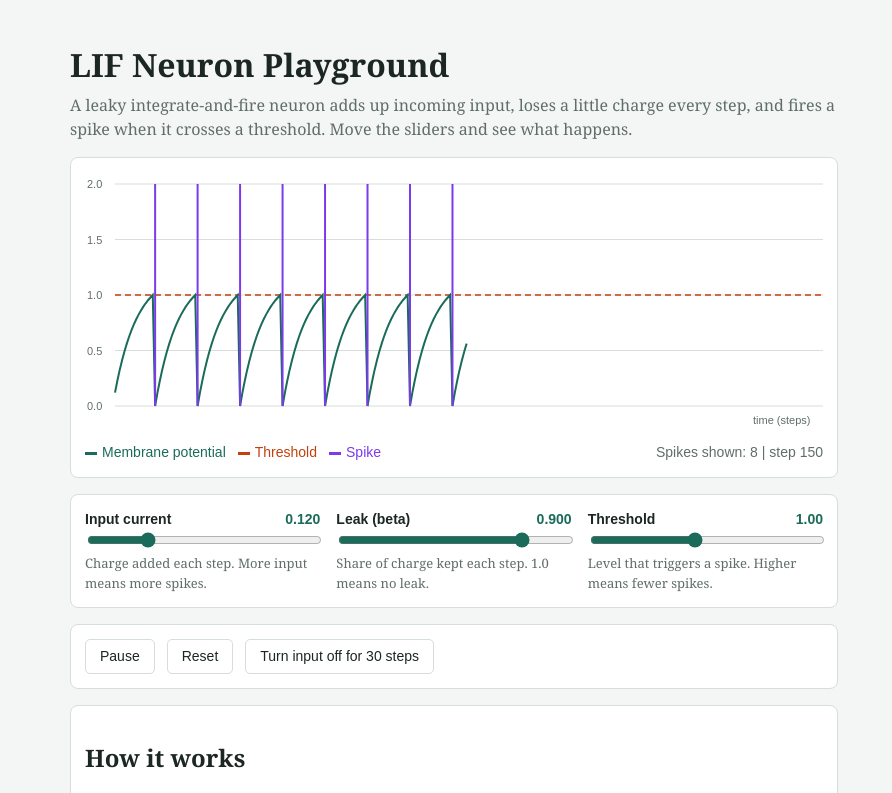
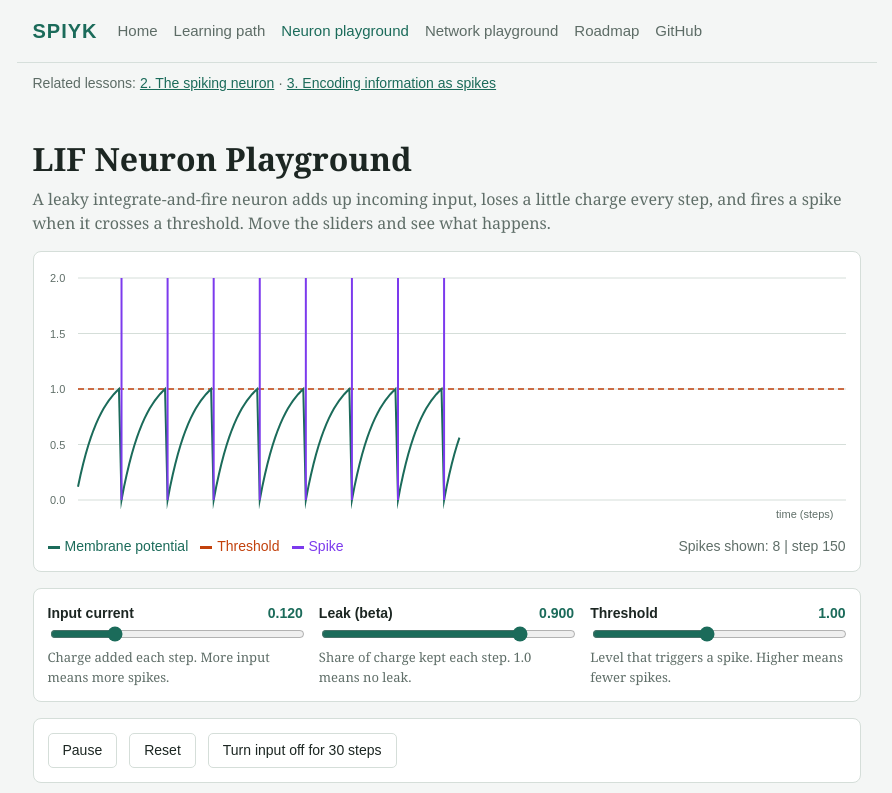
Before and after one commit to Spiyk/lif-neuron-playground, a plain HTML site: page index.html in a window 1280 px wide. Shown: the top 793 px of the page, without its empty margins (186-1078 px from the left). Drawn offline with Linux system fonts and the light colour scheme.

Commit message:
Add files via upload

```diff
--- a/index.html
+++ b/index.html
@@ -35,7 +35,7 @@
     font-family: Georgia, serif;
     line-height: 1.5;
   }
-  main { max-width: 800px; margin: 0 auto; padding: 20px 16px 40px; }
+  main { max-width: 860px; margin: 0 auto; padding: 20px 16px 40px; }
   h1 { margin-bottom: 4px; }
   .intro { color: var(--muted); margin-top: 0; }
   .box {
@@ -92,9 +92,44 @@
   pre, code { background: var(--bg); border-radius: 4px; }
   code { padding: 1px 4px; }
   pre { padding: 10px; overflow-x: auto; }
+
+  /* shared Spiyk menu (same look as the main site) */
+  html { overflow-y: scroll; scrollbar-gutter: stable; }
+  .site-header, .site-sub {
+    --sh-text: #1a2420; --sh-muted: #5d6c66; --sh-accent: #1b6b5a; --sh-border: #d6dfdb;
+    max-width: 860px; margin: 0 auto; padding: 0 16px; font-family: sans-serif;
+  }
+  @media (prefers-color-scheme: dark) {
+    .site-header, .site-sub {
+      --sh-text: #e5eeea; --sh-muted: #92a59c; --sh-accent: #4fd1b0; --sh-border: #2a3a34;
+    }
+  }
+  .site-header {
+    display: flex; flex-wrap: wrap; gap: 8px 20px; align-items: center;
+    padding-top: 16px; padding-bottom: 16px; border-bottom: 1px solid var(--sh-border);
+  }
+  .site-logo { font-weight: bold; font-size: 20px; letter-spacing: 1px; text-decoration: none; color: var(--sh-accent); }
+  .site-header nav { display: flex; flex-wrap: wrap; gap: 8px 16px; font-size: 15px; }
+  .site-header nav a { text-decoration: none; color: var(--sh-muted); }
+  .site-header nav a:hover, .site-header nav a.here { color: var(--sh-accent); }
+  .site-sub { margin-top: 10px; font-size: 14px; color: var(--sh-muted); }
+  .site-sub a { color: var(--sh-accent); }
 </style>
 </head>
 <body>
+<header class="site-header">
+  <a class="site-logo" href="https://spiyk.github.io/">SPIYK</a>
+  <nav>
+    <a href="https://spiyk.github.io/">Home</a>
+    <a href="https://spiyk.github.io/learning-path.html">Learning path</a>
+    <a href="https://spiyk.github.io/lif-neuron-playground/" class="here" aria-current="page">Neuron playground</a>
+    <a href="https://spiyk.github.io/snn-network-playground/">Network playground</a>
+    <a href="https://spiyk.github.io/roadmap.html">Roadmap</a>
+    <a href="https://github.com/spiyk">GitHub</a>
+  </nav>
+</header>
+<div class="site-sub">Related lessons: <a href="https://spiyk.github.io/lesson-2.html">2. The spiking neuron</a> · <a href="https://spiyk.github.io/lesson-3.html">3. Encoding information as spikes</a></div>
+
 <main>
   <h1>LIF Neuron Playground</h1>
   <p class="intro">
```
